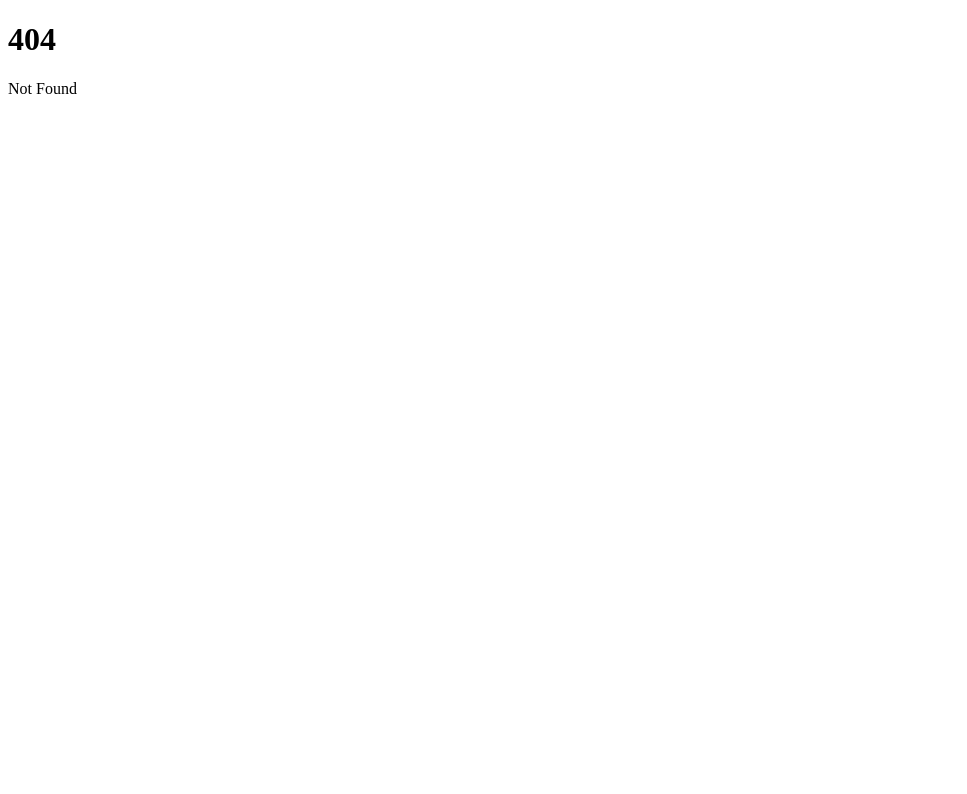
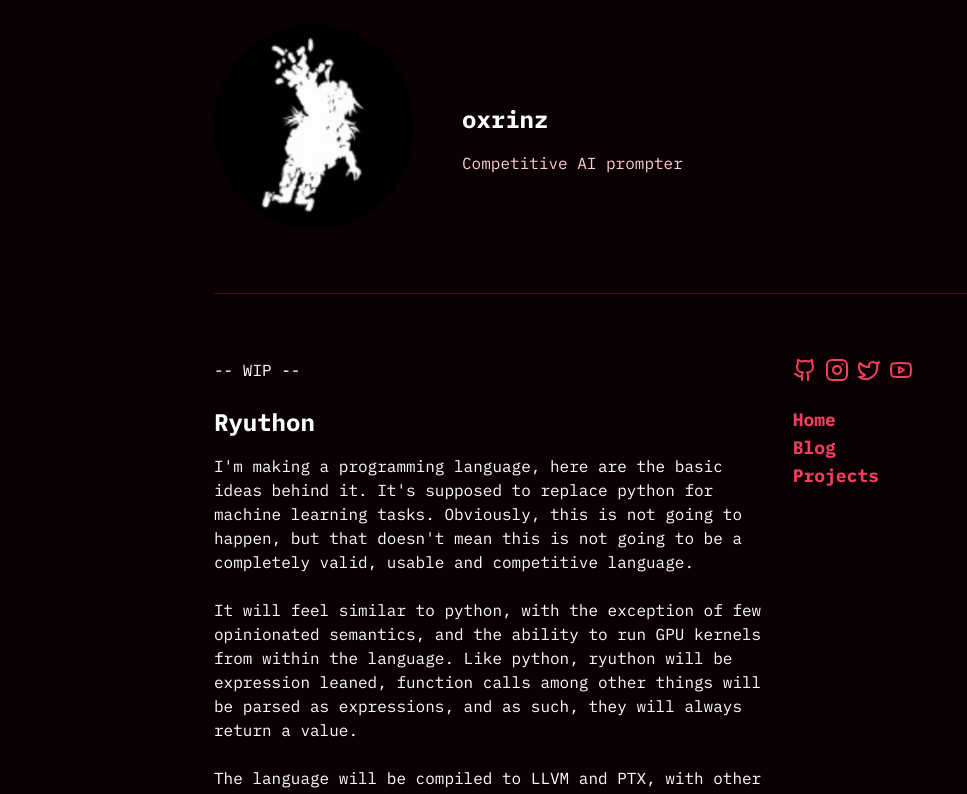
Before and after one commit to oxrinz/oxrinz-website, a SvelteKit app: page /blog/ryuthon in a window 1280 px wide. Before the commit this address had no page. Shown: the top 794 px of the page, without its empty margins (0-967 px from the left). Built offline with nearby package versions, Linux system fonts and the light colour scheme.

Commit message:
blog progress

```diff
--- a/package.json
+++ b/package.json
@@ -16,6 +16,7 @@
 		"@sveltejs/kit": "^2.17.1",
 		"@sveltejs/vite-plugin-svelte": "^5.0.0",
 		"@tailwindcss/typography": "^0.5.16",
+		"@types/prismjs": "^1.26.5",
 		"autoprefixer": "^10.4.20",
 		"bits-ui": "^0.22.0",
 		"clsx": "^2.1.1",
@@ -34,6 +35,7 @@
 		"@mdx-js/rollup": "^3.1.0",
 		"chart.js": "^4.4.8",
 		"lucide-react": "^0.477.0",
+		"prismjs": "^1.30.0",
 		"wakatime-client": "^2.7.0"
 	}
 }
--- a/src/app.css
+++ b/src/app.css
@@ -3,41 +3,8 @@
 @tailwind utilities;
 
 @layer base {
-  :root {
-    --background: 0 0% 100%;
-    --foreground: 0 0% 3.9%;
-
-    --muted: 0 0% 96.1%;
-    --muted-foreground: 0 0% 45.1%;
-
-    --popover: 0 0% 100%;
-    --popover-foreground: 0 0% 3.9%;
-
-    --card: 0 0% 100%;
-    --card-foreground: 0 0% 3.9%;
-
-    --border: 0 0% 89.8%;
-    --input: 0 0% 89.8%;
-
-    --primary: 0 0% 9%;
-    --primary-foreground: 0 0% 98%;
-
-    --secondary: 0 0% 96.1%;
-    --secondary-foreground: 0 0% 9%;
-
-    --accent: 0 0% 96.1%;
-    --accent-foreground: 0 0% 9%;
-
-    --destructive: 0 72.2% 50.6%;
-    --destructive-foreground: 0 0% 98%;
-
-    --ring: 0 0% 3.9%;
-
-    --radius: 0.5rem;
-  }
-
   * {
-    --background: 0 0% 3.9%;
+    --background: 342, 100%, 2%;
     --foreground: 0 0% 98%;
 
     --muted: 0 0% 14.9%;
@@ -49,7 +16,7 @@
     --card: 0 0% 3.9%;
     --card-foreground: 0 0% 98%;
 
-    --border: 0 0% 14.9%;
+    --border: 342, 100%, 5%;
     --input: 0 0% 14.9%;
 
     --primary: 0 0% 98%;
@@ -68,14 +35,6 @@
   }
 }
 
-@layer base {
-  * {
-    @apply border-border;
-  }
-  body {
-    @apply bg-background text-foreground;
-  }
-}
 
 body {
   @apply bg-[#0a0003] text-white m-0 p-0;
--- a/src/routes/(main)/+layout.svelte
+++ b/src/routes/(main)/+layout.svelte
@@ -3,7 +3,15 @@
   import Divider from "$lib/components/divider.svelte";
   import { Github, Instagram, Twitter, Youtube } from "lucide-svelte";
   import "../../app.css";
+  import Prism from 'prismjs';
+  import 'prismjs/themes/prism-tomorrow.css';
+
+  onMount(() => {
+    // Prism.highlightAll();
+  });
 </script>
+
+
 
 <svelte:head>
   <title>oxrinz</title>
@@ -18,7 +26,7 @@
           <img alt="pfp" class="rounded-full" width="200" height="200" src="/pfp.png" />
           <div class="w-full">
             <h1>oxrinz</h1>
-            <p class="text-base">Code poet</p>
+            <p class="text-base">Competitive AI prompter</p>
           </div>
         </div>
 
@@ -63,7 +71,6 @@
             <div class="flex flex-col">
               <a href="/">Home</a>
               <a href="/blog">Blog</a>
-              <a href="/study">Study</a>
               <a href="/projects">Projects</a>
             </div>
           </div>
--- a/src/routes/(main)/blog/+page.svelte
+++ b/src/routes/(main)/blog/+page.svelte
@@ -1,4 +1,8 @@
 <div class="col-span-2 flex flex-col gap-8">
   <h1>Blog</h1>
-  <p>None yet</p>
+  <div class="flex flex-col">
+    <a href="/blog/ryuthon">ryuthon (12.04.2025)</a>
+    <a href="/blog/first">first (09.04.2025)</a>
+  </div>
+
 </div>
--- /dev/null
+++ b/src/routes/(main)/blog/first/+page.svelte
@@ -0,0 +1 @@
+u gotta put stuff out there don't u
--- /dev/null
+++ b/src/routes/(main)/blog/ryuthon/+page.svelte
@@ -0,0 +1,150 @@
+<script>
+let code_1 =
+`fn $add($a, $b) {
+  ret $a + $b
+}
+
+$a = $init([3])
+$b = $init([3])
+$c = $init([3])
+
+$c = $add($a, $b)
+
+result = $c
+@print(result)
+`;
+
+let code_2 =
+`fn $add($a, $b) {
+  ret $a + $b
+}
+`;
+
+let code_3 =
+`$a = $init([3])
+$b = $init([3])
+$c = $init([3])
+`;
+
+let code_4 =
+`$c = $add($a, $b)
+
+result = $c
+@print(result)
+`;
+
+let code_5 =
+`$bank = @LayerBank()
+$bank.layer1 = @Linear(2, 5)
+$bank.layer2 = @Linear(5, 3)
+
+fn forward($x) {
+  $x = $bank.layer1($x)
+  $x = $bank.layer2($x)
+  return $x
+}
+
+$input = @arange(0, 2)
+$target = @fill([3], 0)
+
+$loss = 99999
+$optim = @SGD(bank)
+
+while (loss > 0.01) {
+  $out = forward($input)
+  $loss = @mse($out, $target)
+  $loss.backward()
+  $optim.step()
+  $back.zero_grad()
+  loss = $loss
+  print()
+}`;
+
+let code_6 =
+`$bank = @LayerBank()
+$bank.layer1 = @Linear(2, 5)
+$bank.layer2 = @Linear(5, 3)
+
+fn forward($x) {
+  $x = $bank.layer1($x)
+  $x = $bank.layer2($x)
+  return $x
+}
+
+$input = @arange(0, 2)
+$target = @fill([3], 0)
+
+$loss = 99999
+$optim = @SGD(bank)
+
+while (loss > 0.01) {
+  $out = forward($input)
+  $loss = @mse($out, $target)
+  $loss.backward()
+  $optim.step()
+  $back.zero_grad()
+  loss = $loss
+  print()
+}`;
+</script>
+
+<style>
+  pre {
+    @apply !bg-rose-950/5 border-rose-900/50 !border-[1px];
+    border-radius: 5px;
+    padding: 1rem;
+    overflow-x: auto;
+  }
+</style>
+
+-- WIP --
+<h1>Ryuthon</h1>
+I'm making a programming language, here are the basic ideas behind it.
+It's supposed to replace python for machine learning tasks.
+Obviously, this is not going to happen, but that doesn't mean this is not going to be a completely valid, usable and competitive language.
+<br/>
+<br/>
+It will feel similar to python, with the exception of few opinionated semantics, and the ability to run GPU kernels from within the language.
+Like python, ryuthon will be expression leaned, function calls among other things will be parsed as expressions, and as such, they will always return a value.
+<br/>
+<br/>
+The language will be compiled to LLVM and PTX, with other gpu backends potentially being added in the future.
+I'm very excited about XLA, and I'd love to have it as a backend in ryuthon, but that'll take a lot of time and effort to get working.
+<br/>
+<br/>
+<h2>Syntax</h2>
+<pre><code class="">{code_1}</code></pre>
+<br/>
+Alot to break down. First the kernel declaration
+<br/>
+<br/>
+<pre><code class="">{code_2}</code></pre>
+<br/>
+First, the $ sign.
+It's not a naming convention, the $ sign is built in to the language.
+It is used to indicate device functions and variables.
+Function inputs are assumed to be arrays, and their thread and block ids are calculated automatically.
+<br/>
+<br/>
+<pre><code class="">{code_3}</code></pre>
+<br/>
+Variable declarations. The $ sign signify that both, variables and the initialization function calls are device type. Note, that were any of these host type (without the $), the code would not be valid. Although this language is dynamically typed, a variable can only be either device or host in their lifetime. This will be expanded on later.
+<br/>
+<br/>
+<pre><code class="">{code_4}</code></pre>
+<br/>
+Kernel call and result printing. Kernel call is a misleading term, since your whole program will be compiled into a single kernel and sent to the GPU before your program runs. For this reason, it's more accurate to call it kernel function call, but for simplicity and convention, I'll be calling them kernel calls.
+<br/>
+<br/>
+Next line, you see device to host type conversion. As you can see, it is as simple as assigning a host variable to a gpu variable, copying over the data from gpu to cpu. This is done because in the next line, a host function is called, print(). Since print is a host function, the data passed to it has to be explicitly converted to host type before call.
+<br/>
+<br/>
+<h2>ML Library</h2>
+<pre><code class="">{code_5}</code></pre>
+<br/>
+This is, completely valid code, it'll compile and execute as you'd expect. It's not the way of making a neural network in this langauge, but it is a way.
+
+<br/>
+<br/>
+<pre><code class="">{code_6}</code></pre>
+<br/>
```
Also changed, not shown: 1 other file (tests, documents, lock files or other folders).
